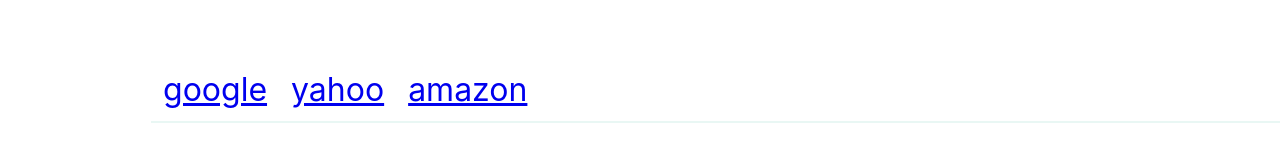
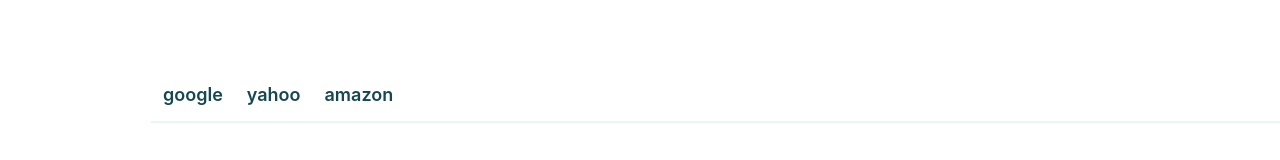
Before and after one commit to SantiagoSossa/react-test-ssr, a Next.js app: page / in a window 1280 px wide. Shown: the part 1418-1578 px from the top of the page. Built offline with nearby package versions, Linux system fonts and the light colour scheme.

Commit message:
Update styles.css

```diff
--- a/styles.css
+++ b/styles.css
@@ -49,7 +49,7 @@
     color: #154751;
 }
 
-.a {
+a {
   font-style: normal;
   font-weight: 600;
   font-size: 18px;
```
